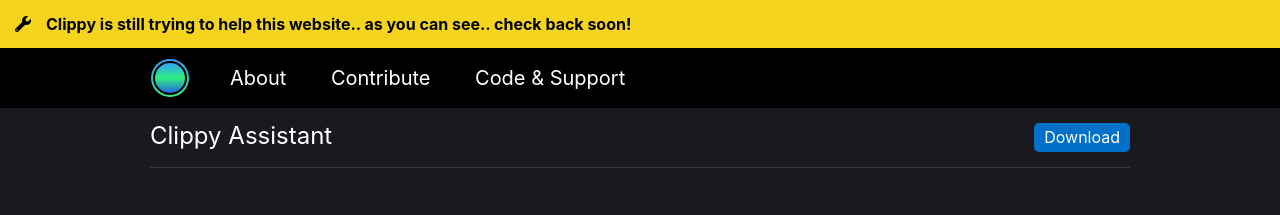
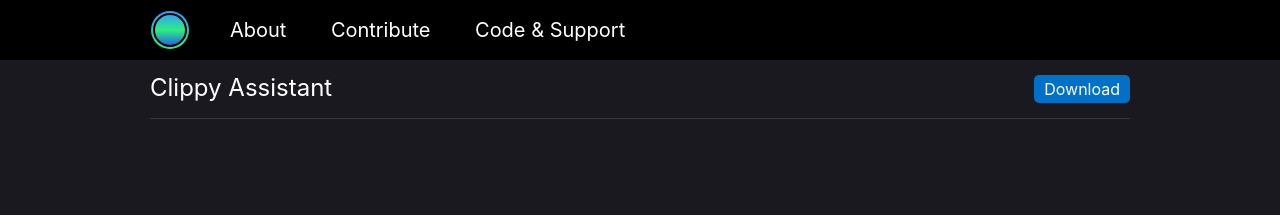
Before and after one commit to capJavert/clippy, a website built with webpack: page src/index.html in a window 1280 px wide. Shown: the top 215 px of the page. Built offline with nearby package versions, Linux system fonts and the light colour scheme.

Commit message:
update(website): removed WIP notice

```diff
--- a/src/index.html
+++ b/src/index.html
@@ -18,9 +18,6 @@
   <![endif]-->
 
   <div class="container">
-    <div class="WIP-notice">
-      <i class="fa fa-wrench"></i>Clippy is still trying to help this website.. as you can see.. check back soon!
-    </div>
     <header class="Header">
       <div class="Header-main">
         <div class="Header-logo">
```
